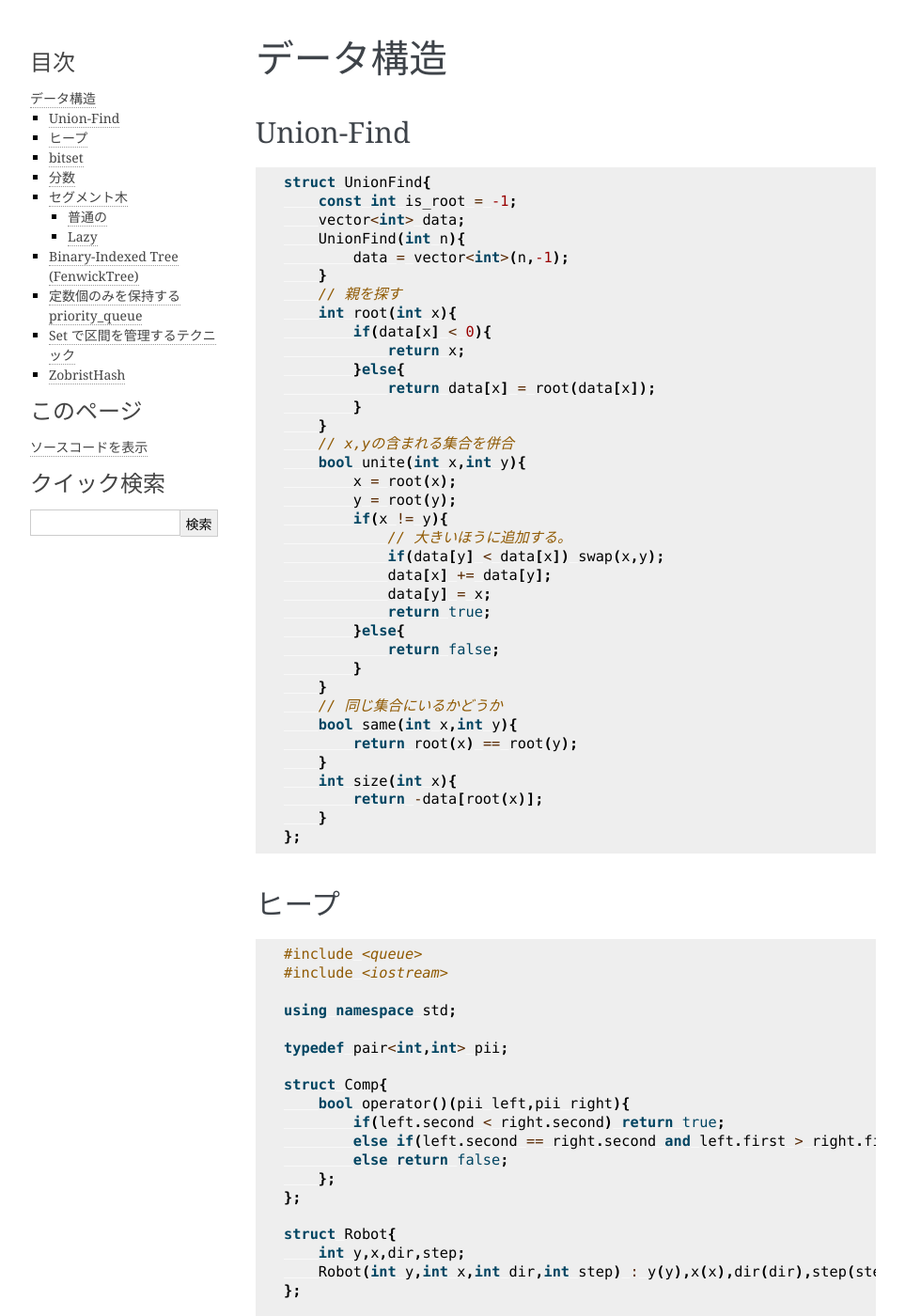
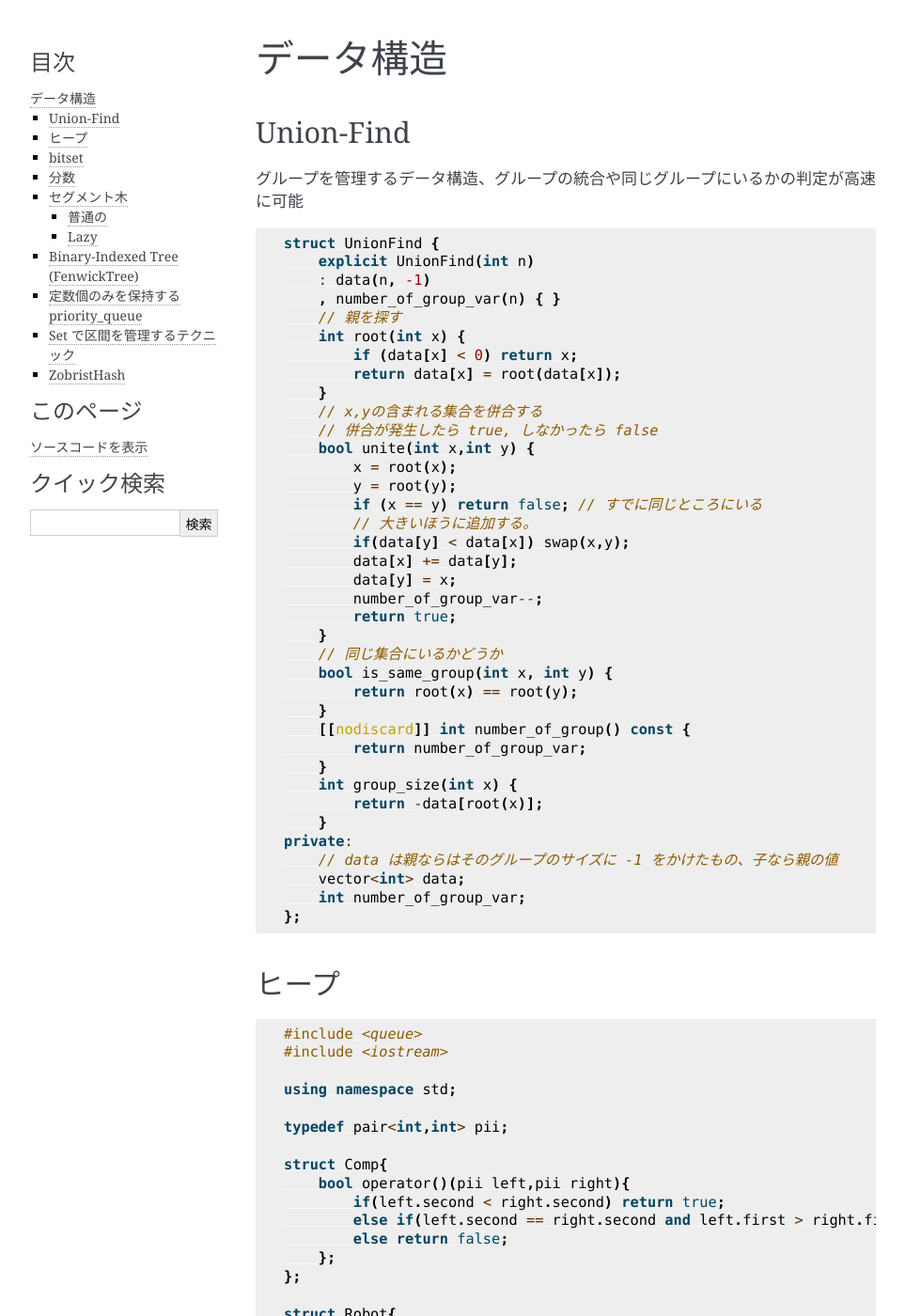
Before and after one commit to tomoki/AlgoLib, a Sphinx documentation site: the page built from source/structure.rst, in a window 1280 px wide and 1400 px high. Shown: the whole window at 94% size, without its empty margins (148-1111 px from the left). Built offline with Sphinx 7.4.7, drawn with Linux system fonts in a browser that asks for light colours.

Commit message:
Update UnionFind

```diff
--- a/source/structure.rst
+++ b/source/structure.rst
@@ -6,44 +6,48 @@
 Union-Find
 ****************************************
 
+グループを管理するデータ構造、グループの統合や同じグループにいるかの判定が高速に可能
+
 .. code-block:: cpp
 
-    struct UnionFind{
-        const int is_root = -1;
-        vector<int> data;
-        UnionFind(int n){
-            data = vector<int>(n,-1);
+    struct UnionFind {
+        explicit UnionFind(int n)
+        : data(n, -1)
+        , number_of_group_var(n) { }
+        // 親を探す
+        int root(int x) {
+            if (data[x] < 0) return x;
+            return data[x] = root(data[x]);
         }
-        // 親を探す
-        int root(int x){
-            if(data[x] < 0){
-                return x;
-            }else{
-                return data[x] = root(data[x]);
-            }
-        }
-        // x,yの含まれる集合を併合
-        bool unite(int x,int y){
+        // x,yの含まれる集合を併合する
+        // 併合が発生したら true, しなかったら false
+        bool unite(int x,int y) {
             x = root(x);
             y = root(y);
-            if(x != y){
-                // 大きいほうに追加する。
-                if(data[y] < data[x]) swap(x,y);
-                data[x] += data[y];
-                data[y] = x;
-                return true;
-            }else{
-                return false;
-            }
+            if (x == y) return false; // すでに同じところにいる
+            // 大きいほうに追加する。
+            if(data[y] < data[x]) swap(x,y);
+            data[x] += data[y];
+            data[y] = x;
+            number_of_group_var--;
+            return true;
         }
         // 同じ集合にいるかどうか
-        bool same(int x,int y){
+        bool is_same_group(int x, int y) {
             return root(x) == root(y);
         }
-        int size(int x){
+        [[nodiscard]] int number_of_group() const {
+            return number_of_group_var;
+        }
+        int group_size(int x) {
             return -data[root(x)];
         }
+    private:
+        // data は親ならはそのグループのサイズに -1 をかけたもの、子なら親の値
+        vector<int> data;
+        int number_of_group_var;
     };
+
 
 ****************************************
 ヒープ
```
